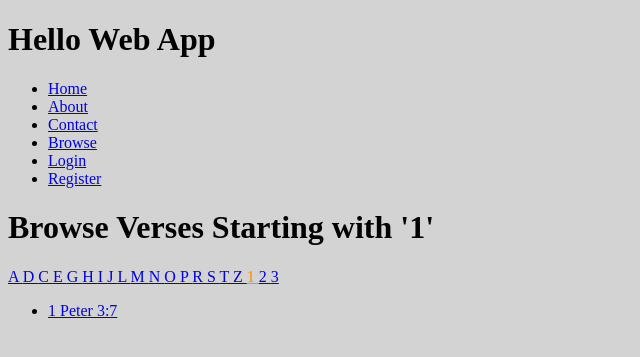
After one commit to geekycrooner/myhellowebapp, a Django app: page /browse/ref/1/ in a window 1280 px wide. The commit adds this page. Shown: the top 357 px of the page, without its empty margins (0-640 px from the left). Run offline with Django 3.2, Linux system fonts and the light colour scheme; data comes from the database, SQL or seed files in the repository.

Commit message:
completed Setting Up Basic Browse Pages

```diff
--- a/collection/static/css/style.css
+++ b/collection/static/css/style.css
@@ -1,3 +1,6 @@
 body {
   background-color: lightgray;
 }
+.active {
+  color: darkorange;
+}
--- a/collection/templates/base.html
+++ b/collection/templates/base.html
@@ -17,6 +17,7 @@
         <li><a href="{% url 'home' %}">Home</a></li>
         <li><a href="{% url 'about' %}">About</a></li>
         <li><a href="{% url 'contact' %}">Contact</a></li>
+        <li><a href="{% url 'browse' %}">Browse</a></li>
         {% if user.is_authenticated %}
         <li><a href="{% url 'auth_logout' %}">Logout</a></li>
         <li><a href="{% url 'password_change' %}">Change Password</a></li>
--- /dev/null
+++ b/collection/templates/search/search.html
@@ -0,0 +1,31 @@
+{% extends 'base.html' %}
+{% block title %}
+  Browse - {{ block.super }}
+{% endblock title %}
+
+{% block content %}
+  <h1>
+    Browse Verses{% if initial %} Starting with
+    '{{ initial|title }}'{% endif %}
+  </h1>
+
+  <!-- Only need letters/numbers that actually begin books of the Bible -->
+  {% for letter in 'adceghijlmnoprstz123' %}
+  <a href="{% url 'browse_by_ref' initial=letter %}"
+  {% if initial == letter %}class="active"{% endif %}>
+    {{ letter|upper }}
+  </a>
+  {% endfor %}
+
+  {% for verse in verses %}
+  <ul>
+    <li>
+      <a href="{% url 'verse_detail' slug=verse.slug %}">
+        {{ verse.ref }}
+      </a>
+    </li>
+  </ul>
+  {% empty %}
+  <p>Sorry, no results!</p>
+  {% endfor %}
+{% endblock content %}
--- a/collection/views.py
+++ b/collection/views.py
@@ -15,6 +15,18 @@ def verse_detail(request, slug):
   verse = Verse.objects.get(slug=slug)
   return render(request, 'verses/verse_detail.html', {
     'verse': verse,
+  })
+
+def browse_by_ref(request, initial=None):
+  if initial:
+    verses = Verse.objects.filter(ref__istartswith=initial)
+    verses = verses.order_by('ref')
+  else:
+    verses = Verse.objects.all().order_by('ref')
+
+  return render(request, 'search/search.html', {
+    'verses': verses,
+    'initial': initial,
   })
 
 @login_required
@@ -73,3 +85,15 @@ def create_verse(request):
   return render(request, 'verses/create_verse.html', {
     'form': form,
   })
+
+def browse_by_ref(request, initial=None):
+  if initial:
+    verses = Verse.objects.filter(ref__istartswith=initial)
+    verses = verses.order_by('ref')
+  else:
+    verses = Verse.objects.all().order_by('ref')
+
+  return render(request, 'search/search.html', {
+    'verses': verses,
+    'initial': initial,
+  })
--- a/hellowebapp/urls.py
+++ b/hellowebapp/urls.py
@@ -11,7 +11,7 @@ from django.contrib.auth.views import (
 
 from django.conf.urls import url, include
 from django.contrib import admin
-from django.views.generic import TemplateView
+from django.views.generic import (TemplateView, RedirectView,)
 from collection import views
 
 urlpatterns = [
@@ -22,19 +22,33 @@ urlpatterns = [
     url(r'^contact/$',
       TemplateView.as_view(template_name='contact.html'),
       name='contact'),
+
+    # verse URLs
+    url(r'^verses/$',
+      RedirectView.as_view(pattern_name='browse', permanent=True)),
     url(r'^verses/(?P<slug>[-\w]+)/$',
       views.verse_detail,
       name='verse_detail'),
     url(r'^verses/(?P<slug>[-\w]+)/edit/$',
       views.edit_verse,
       name='edit_verse'),
-    # user registration urls
+
+    # user registration URLs
     url(r'^accounts/register/$',
       MyRegistrationView.as_view(),
       name='registration_register'),
     url(r'^accounts/create_verse/$',
       views.create_verse,
       name='registration_create_verse'),
+
+    # browse views
+    url(r'^browse/$',
+      RedirectView.as_view(pattern_name='browse', permanent=True)),
+    url(r'^browse/ref/$',
+      views.browse_by_ref, name='browse'),
+    url(r'^browse/ref/(?P<initial>[-\w]+)/$',
+      views.browse_by_ref, name='browse_by_ref'),
+
     # password reset urls
     url(r'^accounts/password/reset/$',
       password_reset,
```
